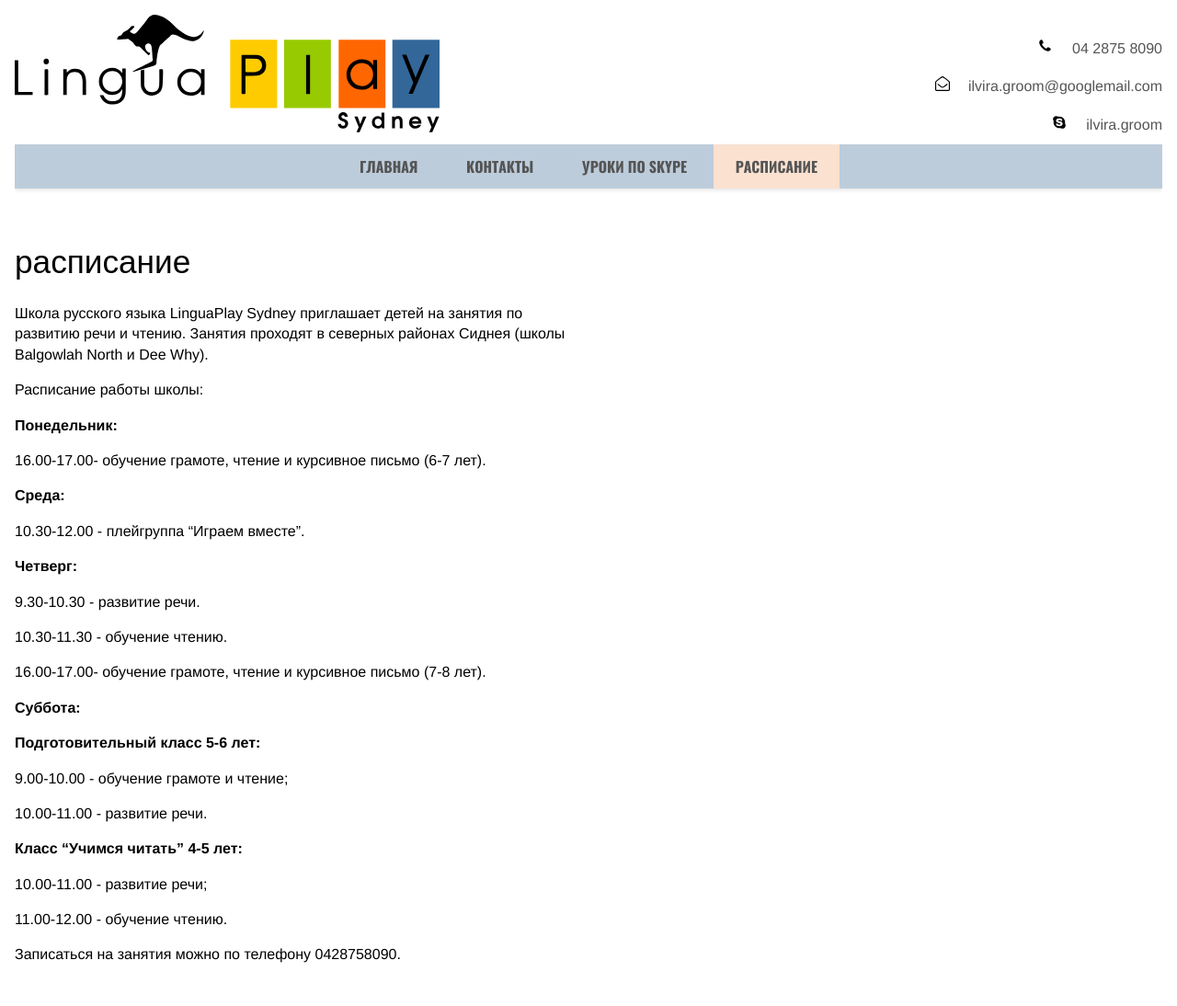
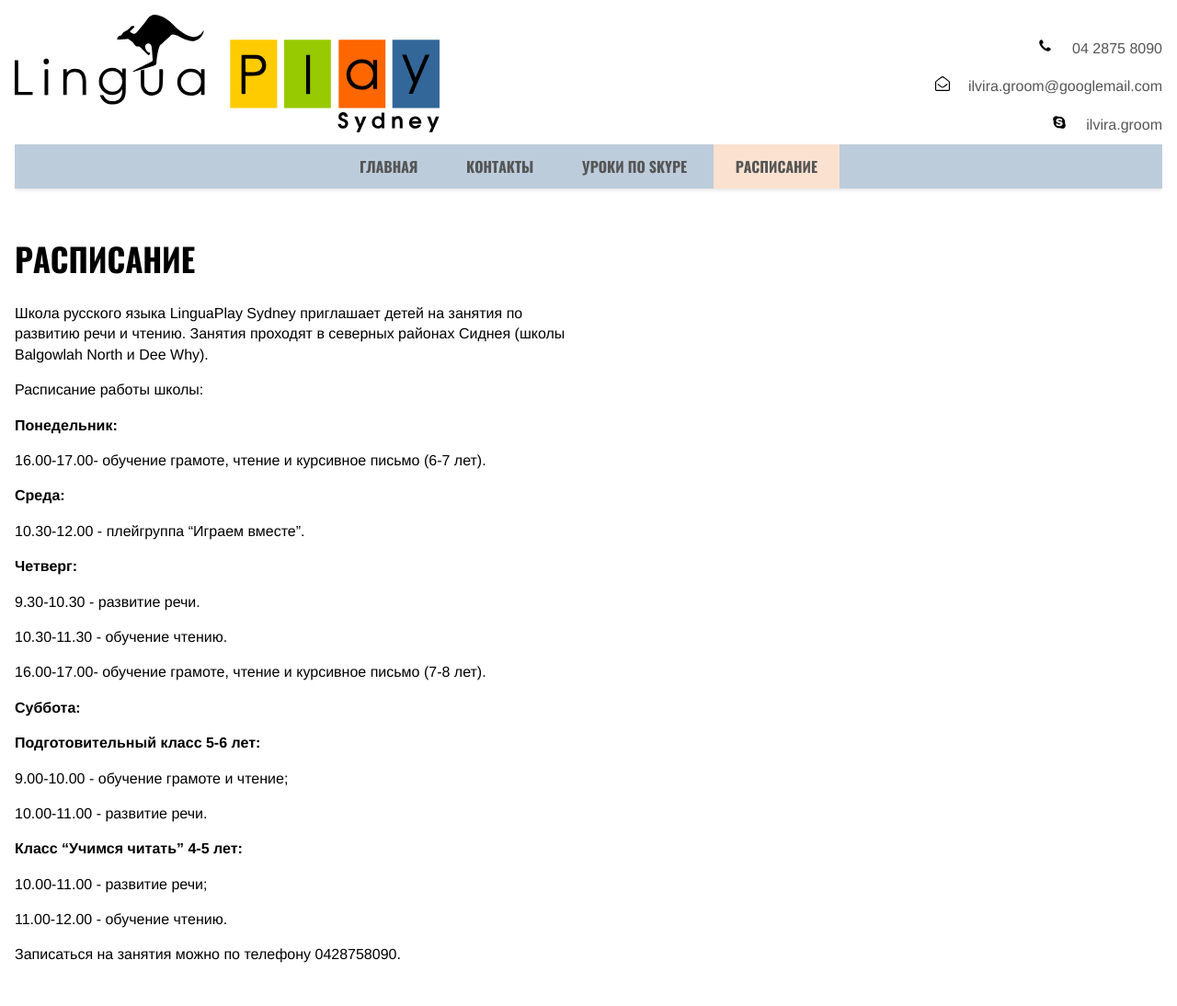
Before and after one commit to ilvira/ilvira.github.io, a Jekyll site: the page built from _pages/timetable.md, in a window 1280 px wide. Shown: the whole page at 92% size. Built offline with Jekyll 4.4.1, drawn with Linux system fonts in a browser that asks for light colours.

```diff
--- a/_pages/timetable.md
+++ b/_pages/timetable.md
@@ -1,6 +1,6 @@
 ---
 layout: page
-title: расписание
+title: РАСПИСАНИЕ
 ---
 Школа русского языка LinguaPlay Sydney приглашает детей на занятия по развитию речи и чтению. Занятия проходят в северных районах Сиднея (школы Balgowlah North и Dee Why).
 
```
